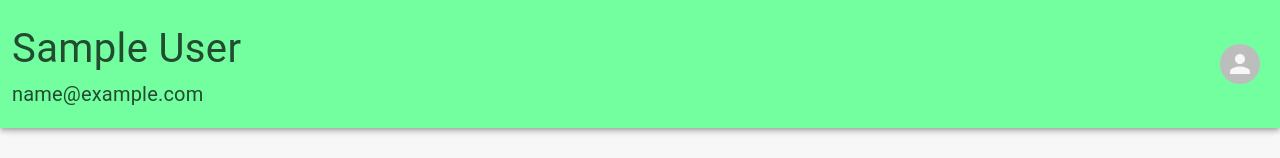
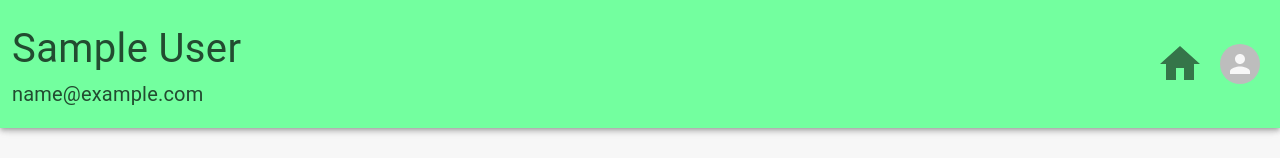
Before and after one commit to Anurag41682/JobTracker, a React (Vite) app in the folder client/: page /home in a window 1280 px wide. Shown: the top 158 px of the page. Built offline with nearby package versions, Linux system fonts and the light colour scheme; sample sign-in values are in the browser's storage.

Commit message:
Feat : Navigate To home Button

```diff
--- a/client/src/components/Header/Header.jsx
+++ b/client/src/components/Header/Header.jsx
@@ -7,6 +7,7 @@ import {
   Menu,
   MenuItem,
 } from "@mui/material";
+import HomeIcon from "@mui/icons-material/Home";
 import theme from "../../customTheme";
 import { useState, useRef, useContext } from "react";
 import { useNavigate } from "react-router-dom";
@@ -32,7 +33,7 @@ function Header(props) {
   };
 
   const handleFileInputClick = () => {
-    fileInputRef.current.click();
+    fileInputRef.current.click(); //trigger click to the element associated with this ref
   };
   const decodedToken = props.decoded;
   const handleClick = (event) => {
@@ -40,6 +41,9 @@ function Header(props) {
   };
   const handleClose = () => {
     setAnchorEl(null);
+  };
+  const handleReturnHome = () => {
+    navigate("/");
   };
 
   const handleSetProfile = async (event) => {
@@ -101,9 +105,26 @@ function Header(props) {
               {`${decodedToken.email}`}
             </Typography>
           </div>
-
+          <div
+            style={{
+              display: "flex",
+              justifyContent: "center",
+              alignItems: "center",
+            }}
+          >
+            <IconButton onClick={handleReturnHome}>
+              <HomeIcon
+                sx={{ fontSize: { xs: "26px", sm: "35px", md: "48px" } }}
+              ></HomeIcon>
+            </IconButton>
             <IconButton onClick={handleClick}>
-            <Avatar src={pictureUrl}></Avatar>
+              <Avatar
+                sx={{
+                  width: { xs: "22px", sm: "30px", md: "40px" },
+                  height: { xs: "22px", sm: "30px", md: "40px" },
+                }}
+                src={pictureUrl}
+              ></Avatar>
             </IconButton>
             <Menu
               anchorEl={anchorEl} // prop already defined, near which item it should be shown
@@ -122,6 +143,7 @@ function Header(props) {
               </MenuItem>
               <MenuItem onClick={handleLogout}>Logout</MenuItem>
             </Menu>
+          </div>
         </Toolbar>
       </AppBar>
     </>
```
Lines whose indentation alone changed are shown as unchanged.
